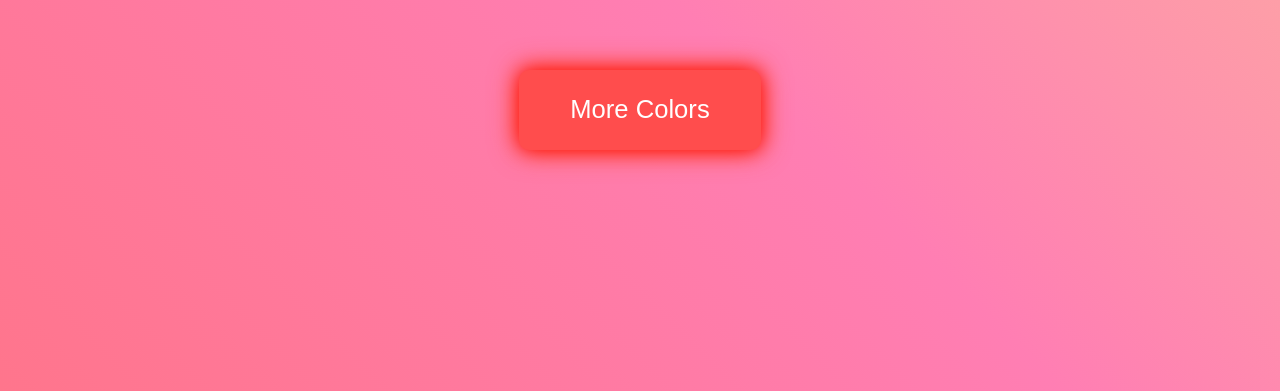
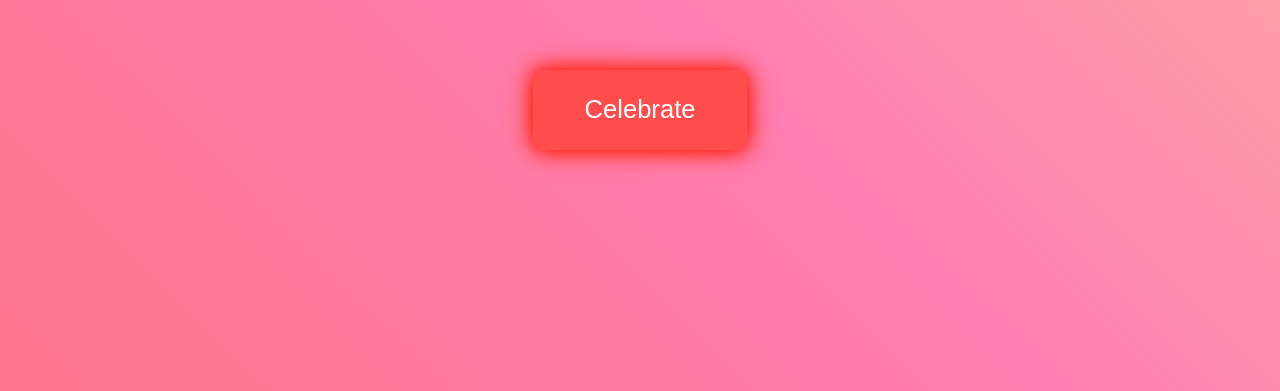
Before and after one commit to FlashKoder/happyholi, a plain HTML site: page index.html in a window 1280 px wide. Shown: the part 449-840 px from the top of the page. Drawn offline with Linux system fonts and the light colour scheme.

Commit message:
Update index.html

```diff
--- a/index.html
+++ b/index.html
@@ -49,8 +49,9 @@
             box-shadow: 0 0 20px rgba(255, 0, 0, 0.8);
             transition: transform 0.3s ease, background 0.3s ease;
             animation: neon-glow 1.5s infinite alternate;
+            touch-action: manipulation;
         }
-        .celebrate-btn:hover {
+        .celebrate-btn:hover, .celebrate-btn:active {
             background: #ff1a1a;
             transform: scale(1.1);
         }
@@ -85,7 +86,7 @@
 </head>
 <body>
     <h1 id="holiText">🎨 Happy Holi! 🎉</h1>
-    <button class="celebrate-btn" onclick="celebrate()">More Colors</button>
+    <button class="celebrate-btn" onclick="celebrate()" ontouchstart="celebrate()">Celebrate</button>
 
     <script>
         function createColorSplash(x, y) {
```
